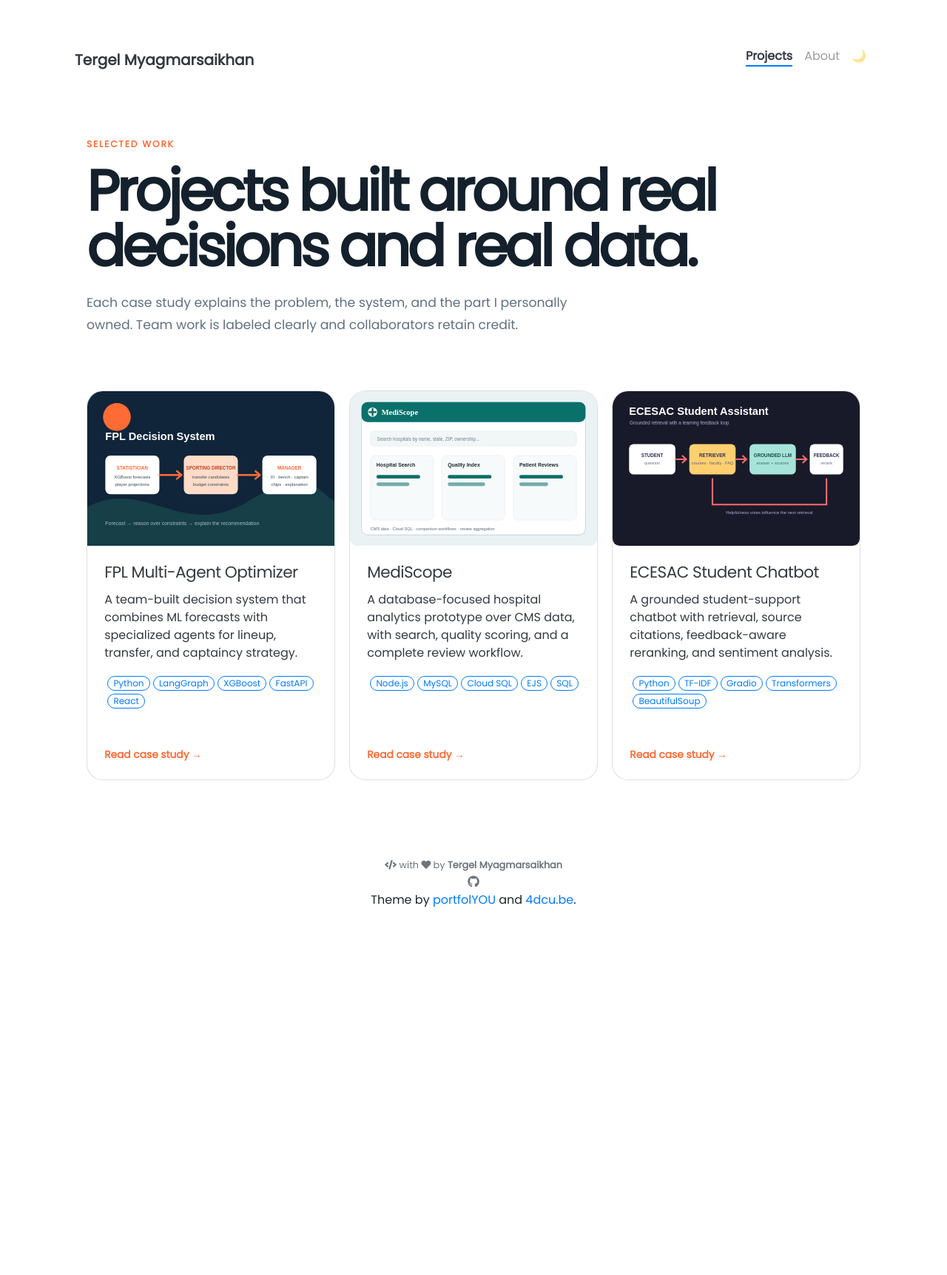
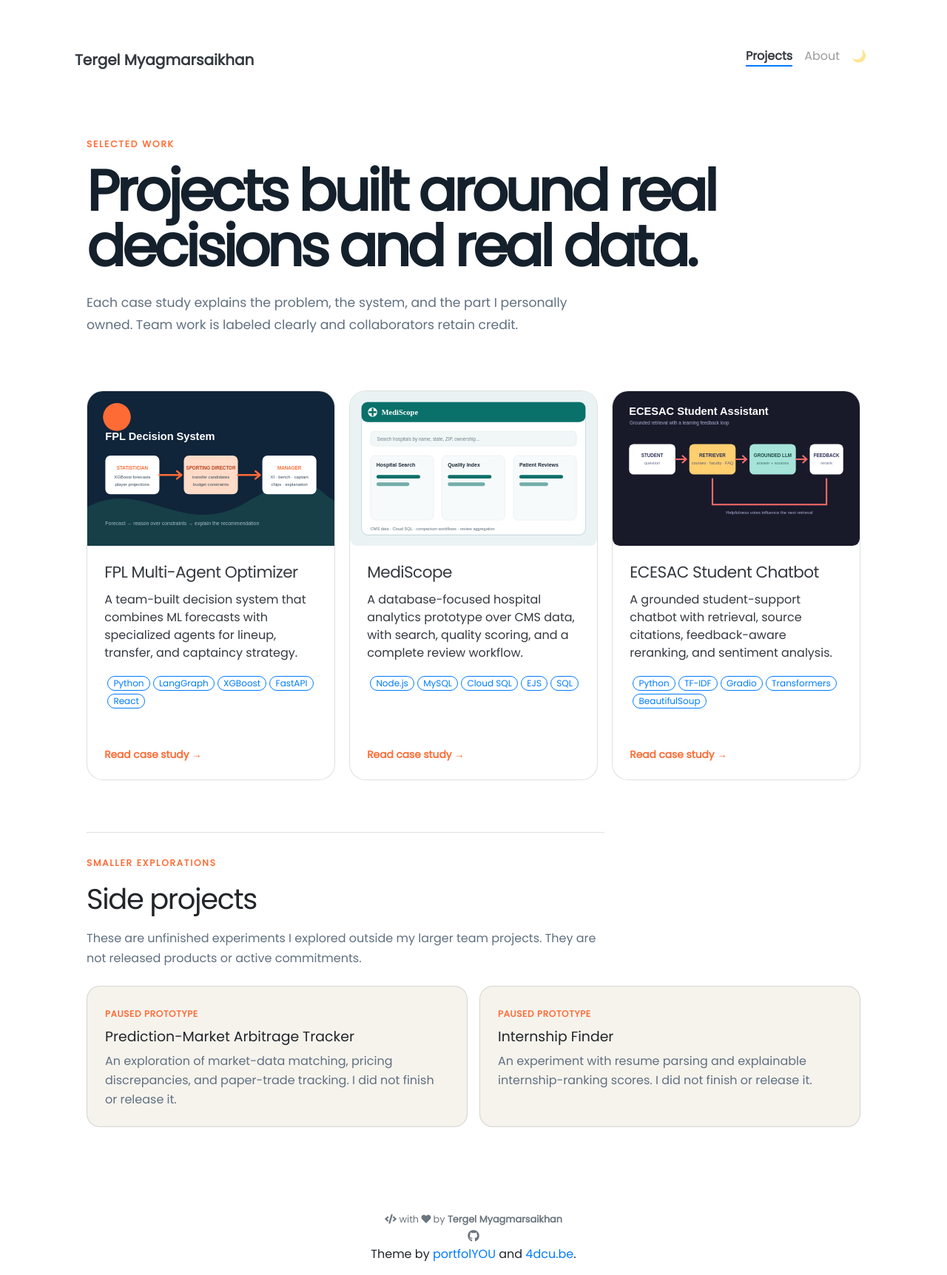
Before and after one commit to tergelm2/tergelm2.github.io, a Jekyll site: the page built from pages/projects.html, in a window 1280 px wide. Shown: the whole page at 74% size. Built offline with Jekyll 4.4.1, drawn with Linux system fonts in a browser that asks for light colours; nearby versions of some CDN libraries; before the commit the page ends 1245 px from its top, so only the background shows below that.

Commit message:
Separate paused side projects from featured case studies

```diff
--- a/pages/projects.html
+++ b/pages/projects.html
@@ -12,3 +12,23 @@ weight: 1
 </div>
 
 {% include projects/index.html %}
+
+<section class="side-projects" aria-labelledby="side-projects-title">
+  <div class="side-projects-heading">
+    <p class="eyebrow">Smaller explorations</p>
+    <h2 id="side-projects-title">Side projects</h2>
+    <p>These are unfinished experiments I explored outside my larger team projects. They are not released products or active commitments.</p>
+  </div>
+  <div class="side-projects-grid">
+    <article class="side-project-card">
+      <span class="side-project-status">Paused prototype</span>
+      <h3>Prediction-Market Arbitrage Tracker</h3>
+      <p>An exploration of market-data matching, pricing discrepancies, and paper-trade tracking. I did not finish or release it.</p>
+    </article>
+    <article class="side-project-card">
+      <span class="side-project-status">Paused prototype</span>
+      <h3>Internship Finder</h3>
+      <p>An experiment with resume parsing and explainable internship-ranking scores. I did not finish or release it.</p>
+    </article>
+  </div>
+</section>
```
Also changed, not shown: assets/css/style.scss (+59 -1 lines), assets/css/style.css.
